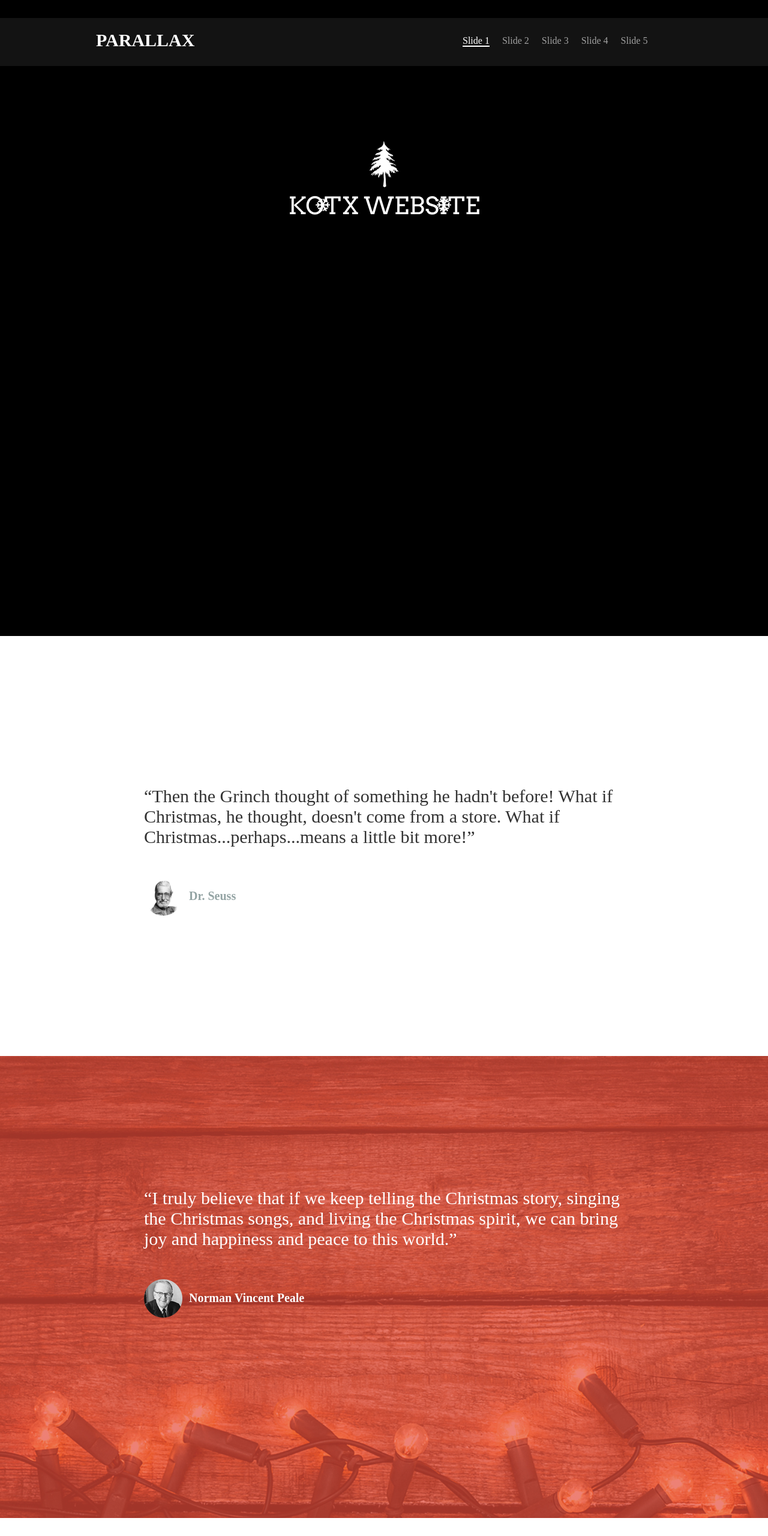
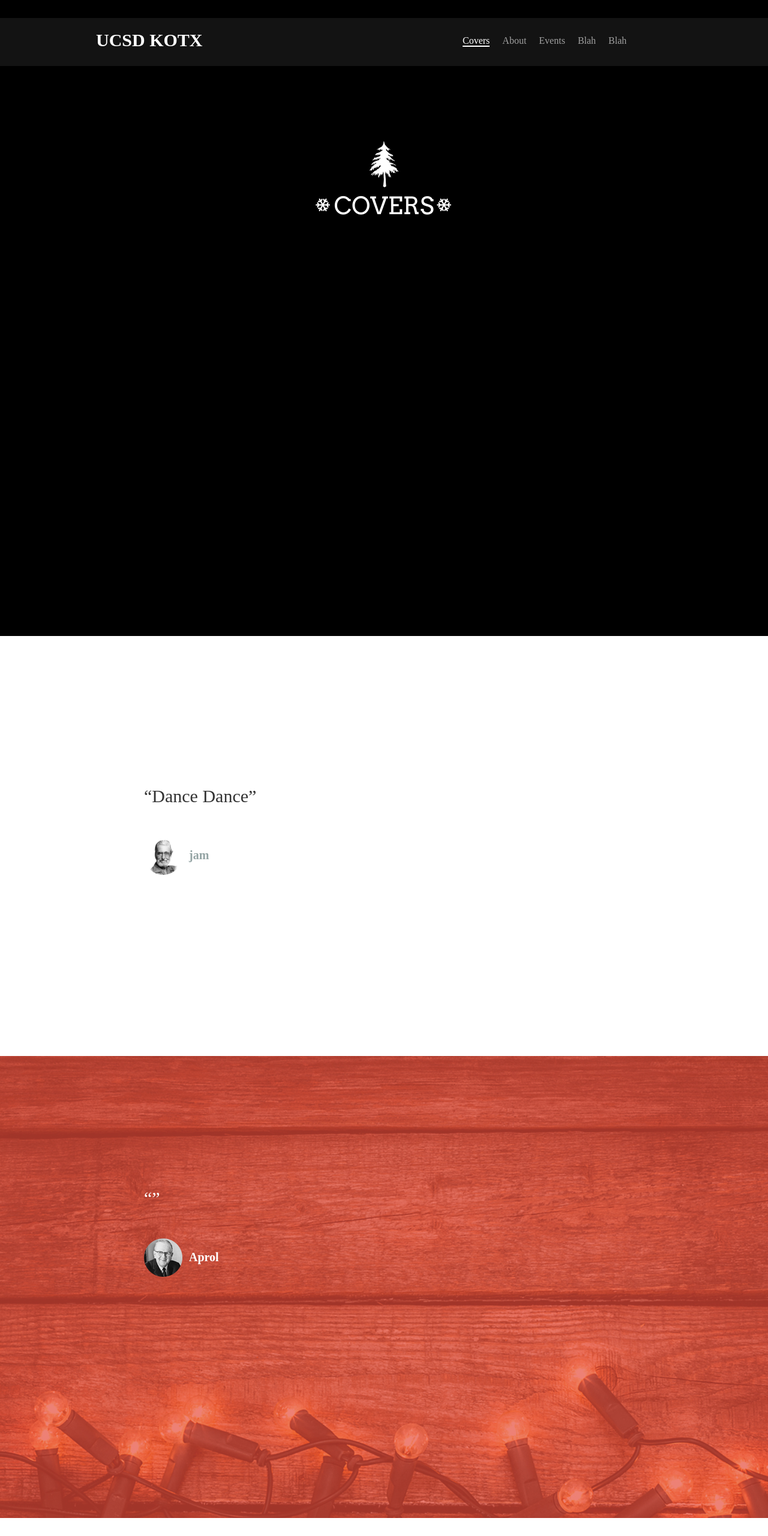
Before and after one commit to LostJam/KOTX-WEBSITE, a plain HTML site: page index.html in a window 1280 px wide. Shown: the top 2560 px of the page at 60% size. Drawn offline with nearby package versions, Linux system fonts and the light colour scheme; no server answers; a web font is replaced by a local one.

Commit message:
chng name

```diff
--- a/index.html
+++ b/index.html
@@ -2,11 +2,9 @@
 <html lang="en">
  <head>
  <meta http-equiv="Content-Type" content="text/html; charset=utf-8" />
- <title>Creating a Simple Parallax Scrolling Website</title>
+ <title>Parallax Kotx Website</title>
  <link rel="stylesheet" href="css/style.css"/>
  <script type="text/javascript" src="js/jquery-1.10.2.min.js"></script>
- <link href='http://fonts.googleapis.com/css?family=Wellfleet' rel='stylesheet' type='text/css'>
-
  <link href='http://fonts.googleapis.com/css?family=Wellfleet' rel='stylesheet' type='text/css'>
  <link href='http://fonts.googleapis.com/css?family=Arvo:400,700,400italic,700italic' rel='stylesheet' type='text/css'>
  <link href='http://fonts.googleapis.com/css?family=Oswald' rel='stylesheet' type='text/css'>
@@ -19,28 +17,28 @@ function scrollableElement(els) { for (var i = 0, argLength = arguments.length;
 </head>
 
 <body>
-    <!-- HEADER START-->
+    <!-- Beginning of Parralax-->
     <header id="header">
     <div class="content">
-    <div id="logo"><a href=""> PARALLAX </a></div>
+    <div id="logo"><a href=""> UCSD KOTX </a></div>
     <nav id="nav">
      <ul>
-     <li><a href="#slide1" class="active" title="Next Section" >Slide 1</a></li>
-     <li><a href="#slide2" title="Next Section">Slide 2</a></li>
-     <li><a href="#slide3" title="Next Section">Slide 3</a></li>
-     <li><a href="#slide4" title="Next Section">Slide 4</a></li>
-     <li><a href="#slide5" title="Next Section">Slide 5</a></li>
+     <li><a href="#slide1" class="active" title="Next Section" >Covers</a></li>
+     <li><a href="#slide2" title="Next Section">About</a></li>
+     <li><a href="#slide3" title="Next Section">Events</a></li>
+     <li><a href="#slide4" title="Next Section">Blah</a></li>
+     <li><a href="#slide5" title="Next Section">Blah</a></li>
      </ul>
     </nav>
     </div>
     </header>
-    <!-- SLIDES START -->
+    <!-- slides start -->
  <div id="slide1">
  <div class="content">
  <div id="christmas_tree"> </div>
  <div id="snowflakes1"></div>
  <div id="snowflakes2"></div>
- <h2>KOTX WEBSITE</h2>
+ <h2>COVERS</h2>
  <h1>
 
         <script src="https://ajax.googleapis.com/ajax/libs/jquery/2.1.1/jquery.min.js"></script>
@@ -107,34 +105,34 @@ function scrollableElement(els) { for (var i = 0, argLength = arguments.length;
  <div id="slide2">
  <div class="content" >
  <div class="quotes_container">
- <h3 class="quotes">“Then the Grinch thought of something he hadn't before! What if Christmas, he thought, doesn't come from a store. What if Christmas...perhaps...means a little bit more!”</h3>
- <img src="img/dr-seuss.png" align="left"/> <h4 class="author_name_gray">Dr. Seuss </h4>
+ <h3 class="quotes">“Dance Dance”</h3>
+ <img src="img/dr-seuss.png" align="left"/> <h4 class="author_name_gray">jam </h4>
  </div>
  </div>
  </div>
  <div id="slide3">
  <div class="content">
  <div class="quotes_container">
- <h3 class="quotes">“I truly believe that if we keep telling the Christmas story, singing the Christmas songs, and living the Christmas spirit, we can bring joy and happiness and peace to this world.” </h3>
- <img src="img/norman.png" align="left"/> <h4 class="author_name_white">Norman Vincent Peale </h4>
+ <h3 class="quotes">“” </h3>
+ <img src="img/norman.png" align="left"/> <h4 class="author_name_white">Aprol </h4>
  </div>
  </div>
  </div>
  <div id="slide4">
  <div class="content">
  <div class="quotes_container">
- <h3 class="quotes">“Christmas doesn't come from a store, maybe Christmas perhaps means a little bit more....” </h3>
- <img src="img/dr-seuss.png" align="left"/> <h4 class="author_name_gray">Dr. Seuss </h4>
+ <h3 class="quotes">“kotxmas” </h3>
+ <img src="img/dr-seuss.png" align="left"/> <h4 class="author_name_gray">rawn </h4>
  </div>
  </div>
  </div>
  <div id="slide5">
  <div class="content">
  <div class="quotes_container">
- <h3 class="quotes">“My idea of Christmas, whether old-fashioned or modern, is very simple: loving others. Come to think of it, why do we have to wait for Christmas to do that?” </h3>
- <img src="img/bob.png" align="left"/> <h4 class="author_name_white">Bob Hope </h4>
+ <h3 class="quotes">“ box of chocolates” </h3>
+ <img src="img/bob.png" align="left"/> <h4 class="author_name_white">Bob Ross </h4>
  </div>
- <div id="copyright"><a href="https://1stwebdesigner.com/">Copyright 1stwebdesigner.com </a></div>
+ <div id="copyright"><a href="https://1stwebdesigner.com/">Copyright kotx.com </a></div>
  </div>
  </div>
  <!-- SLIDES END -->
```
